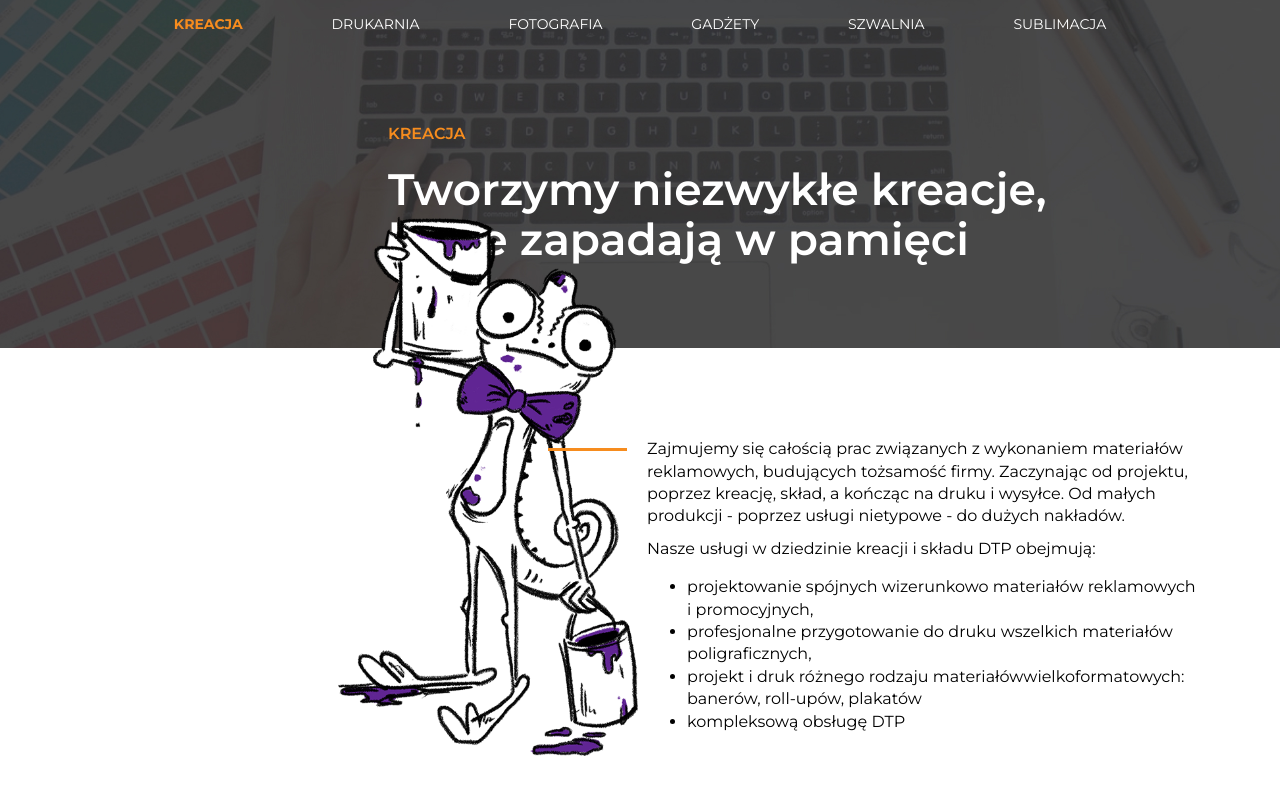
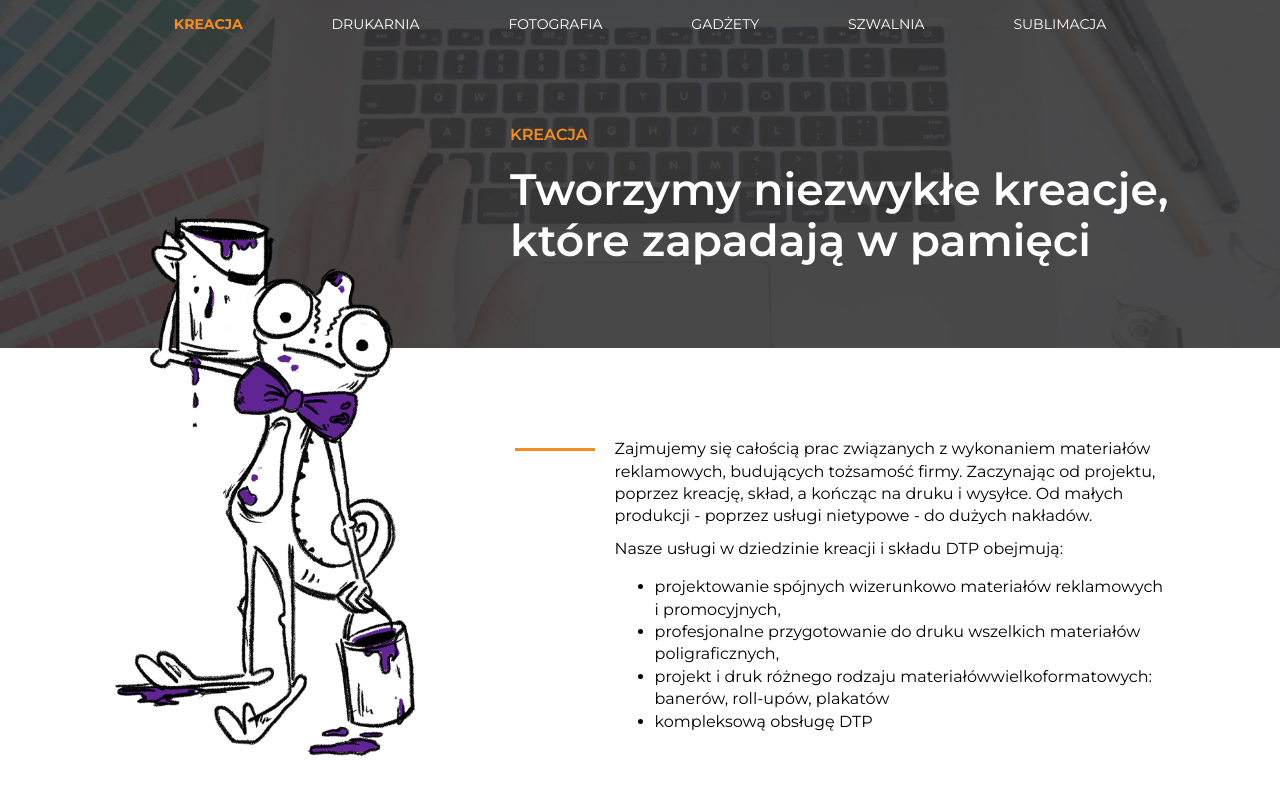
Before and after one commit to Davcode1234/GammaSC, a Next.js app: page /offer in a window 1280 px wide. Shown: the part 680-1480 px from the top of the page. Built offline with nearby package versions, Linux system fonts and the light colour scheme.

Commit message:
Align offer page card header with content

```diff
--- a/components/OfferPageCard/OfferPageCard.styles.js
+++ b/components/OfferPageCard/OfferPageCard.styles.js
@@ -4,10 +4,8 @@ import { motion } from "framer-motion";
 import Image from "next/image";
 
 export const ContentTextWrapper = styled.div`
-  position: absolute;
-  right: 15%;
-  top: 45%;
   max-width: 700px;
+  transform: translate(220px, 50px);
 `;
 
 export const Header = styled(InfoSmallPar)``;
@@ -27,16 +25,20 @@ export const StyledImgBackground = styled.div`
   height: 405px;
   z-index: -1;
   transform: translateY(-30px);
+  display: flex;
+  align-items: center;
+  justify-content: center;
 `;
 
 export const ContentContainer = styled.div`
   height: 675px;
   display: flex;
-  justify-content: space-around;
+  justify-content: center;
+  gap: 100px;
 `;
 
 export const StyledCamImg = styled(Image)`
-  transform: translate(85%, -30%);
+  transform: translateY(-30%);
 `;
 
 export const TextWrapper = styled.div`
```
